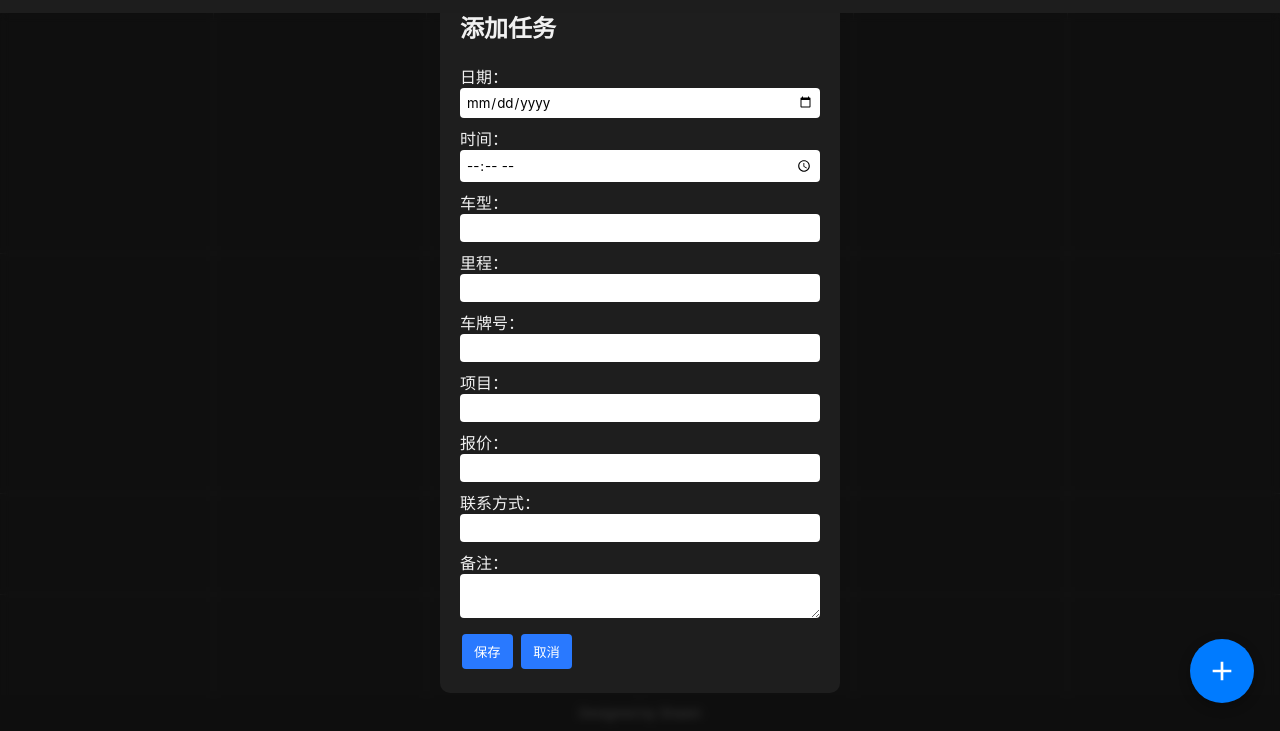
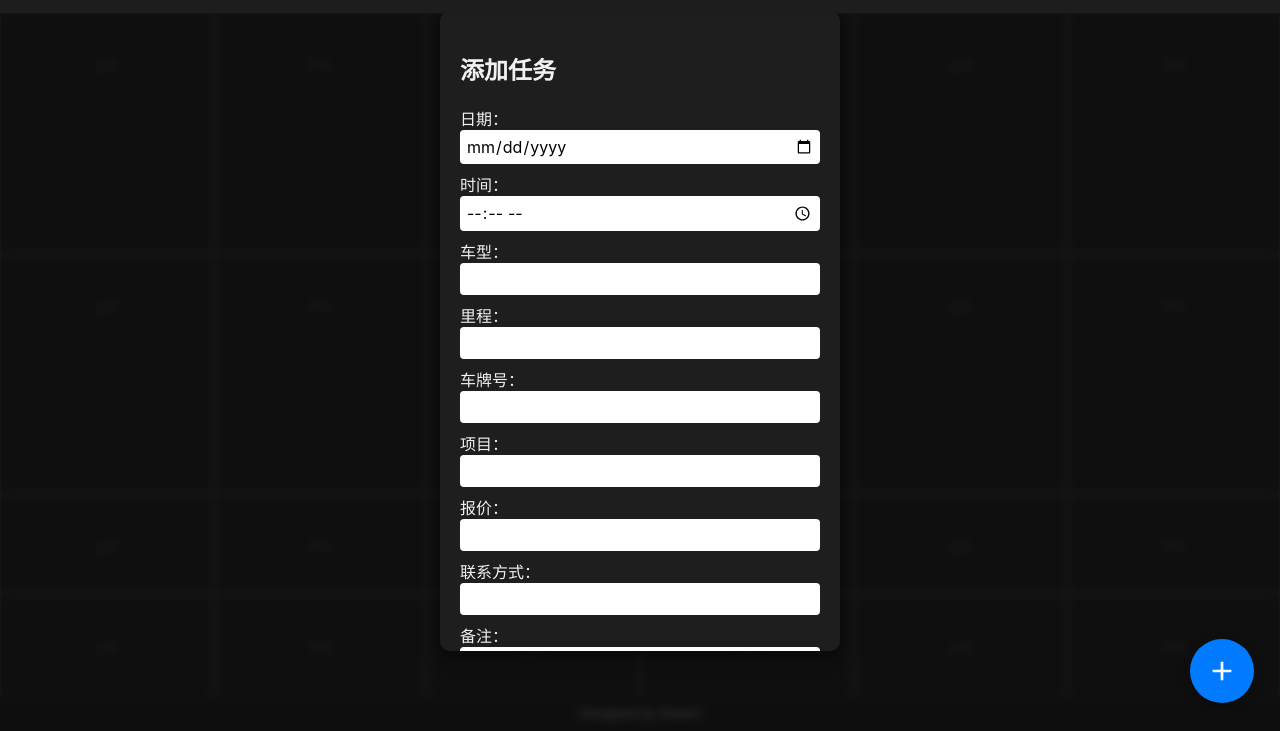
Before and after one commit to shawnzhao0518-art/TD-Schedule, a plain HTML site: page index.html in a window 1280 px wide. Shown: the part 69-800 px from the top of the page. Drawn offline with Linux system fonts and the light colour scheme; no server answers.

Commit message:
Update index.html

```diff
--- a/index.html
+++ b/index.html
@@ -1,8 +1,8 @@
 <!DOCTYPE html>
 <html lang="zh">
 <head>
-<meta charset="UTF-8" />
-<meta name="viewport" content="width=device-width,initial-scale=1.0" />
+<meta charset="UTF-8">
+<meta name="viewport" content="width=device-width, initial-scale=1.0">
 <title>TD Schedule</title>
 <style>
 *{box-sizing:border-box;font-family:-apple-system,PingFang SC,Roboto,sans-serif;}
@@ -11,7 +11,8 @@ header{text-align:center;padding:16px 0;background:#1d1d1d;position:sticky;top:0
 header h1{margin:0;font-size:22px;}
 #week-range{font-size:14px;color:#bbb;margin-top:4px;}
 main{flex:1;display:grid;grid-template-columns:repeat(6,1fr);grid-template-rows:repeat(2,1fr);gap:1px;background:#333;}
-.day-cell{background:#1e1e1e;position:relative;min-height:100px;padding:4px;overflow:hidden;}
+.day-cell{background:#1e1e1e;border:1px solid #333;position:relative;min-height:100px;padding:4px;overflow:hidden;text-align:center;}
+.placeholder{color:#444;font-size:13px;margin-top:38px;}
 .task{background:#2b4b6f;margin:2px 0;padding:4px;border-radius:6px;font-size:12px;cursor:pointer;}
 .task.done{background:#2e6f5e;}
 #add-btn{position:fixed;bottom:24px;right:24px;width:64px;height:64px;border:none;border-radius:50%;
@@ -23,8 +24,9 @@ footer{text-align:center;padding:10px 0;font-size:13px;color:#777;background:#1d
 #modal{position:fixed;top:0;left:0;width:100%;height:100%;background:rgba(0,0,0,.5);display:flex;
 align-items:center;justify-content:center;backdrop-filter:blur(4px);}
 .hidden{display:none;}
-.modal-content{background:#1e1e1e;padding:20px;border-radius:10px;width:90%;max-width:400px;}
-.modal-content input,textarea{width:100%;margin-bottom:8px;border:none;border-radius:4px;padding:6px;}
+.modal-content{background:#1e1e1e;padding:20px;border-radius:10px;width:90%;max-width:400px;max-height:80vh;
+overflow-y:auto;box-shadow:0 6px 20px rgba(0,0,0,0.5);}
+.modal-content input,textarea{width:100%;margin-bottom:8px;border:none;border-radius:4px;padding:6px;font-size:16px;}
 button{background:#2979ff;color:#fff;border:none;border-radius:4px;padding:8px 12px;margin:4px 2px;cursor:pointer;}
 @media(max-width:768px){main{grid-template-columns:repeat(3,1fr);grid-template-rows:repeat(4,1fr);}}
 </style>
@@ -62,7 +64,6 @@ button{background:#2979ff;color:#fff;border:none;border-radius:4px;padding:8px 1
 </div>
 
 <script type="module">
-// ---------------- Firebase 初始化 ----------------
 import { initializeApp } from "https://www.gstatic.com/firebasejs/12.4.0/firebase-app.js";
 import { getDatabase, ref, set, get, onValue } from "https://www.gstatic.com/firebasejs/12.4.0/firebase-database.js";
 import { getAuth, signInAnonymously } from "https://www.gstatic.com/firebasejs/12.4.0/firebase-auth.js";
@@ -79,9 +80,9 @@ const firebaseConfig = {
 const app=initializeApp(firebaseConfig);
 const db=getDatabase(app);
 const auth=getAuth();
-signInAnonymously(auth).then(()=>console.log("✅ 已匿名登录")).catch(e=>console.error("登录失败",e));
+signInAnonymously(auth);
 
-// ---------------- 业务逻辑 ----------------
+// 获取 DOM
 const scheduleEl=document.getElementById("schedule");
 const weekRangeEl=document.getElementById("week-range");
 const addBtn=document.getElementById("add-btn");
@@ -89,6 +90,7 @@ const modal=document.getElementById("modal");
 const saveBtn=document.getElementById("save-task");
 const cancelBtn=document.getElementById("cancel-task");
 
+// 日期计算
 function getMonday(d){d=new Date(d);const day=d.getDay(),diff=d.getDate()-day+(day===0?-6:1);return new Date(d.setDate(diff));}
 function fmt(d){return `${d.getMonth()+1}.${d.getDate()}`;}
 function buildWeeks(){
@@ -100,25 +102,34 @@ function buildWeeks(){
   weekRangeEl.textContent=`【本周 ${fmt(monday)}–${fmt(week1End)}】 | 【下周 ${fmt(nextWeek)}–${fmt(week2End)}】`;
   return [monday,nextWeek];
 }
+
+// 生成表格
 function renderGrid(){
   scheduleEl.innerHTML="";
   const[w1,w2]=buildWeeks();
   const days=[];
   for(let i=0;i<6;i++)days.push(new Date(w1.getFullYear(),w1.getMonth(),w1.getDate()+i));
   for(let i=0;i<6;i++)days.push(new Date(w2.getFullYear(),w2.getMonth(),w2.getDate()+i));
-  days.forEach(date=>["AM","PM"].forEach(p=>{
-    const div=document.createElement("div");
-    div.className="day-cell";
-    div.dataset.key=`${date.toISOString().split("T")[0]}_${p}`;
-    scheduleEl.appendChild(div);
-  }));
+  days.forEach((date,idx)=>{
+    ["上午","下午"].forEach((period,j)=>{
+      const div=document.createElement("div");
+      div.className="day-cell";
+      div.dataset.key=`${date.toISOString().split("T")[0]}_${j===0?"AM":"PM"}`;
+      const placeholder=document.createElement("div");
+      placeholder.className="placeholder";
+      placeholder.textContent=period;
+      div.appendChild(placeholder);
+      scheduleEl.appendChild(div);
+    });
+  });
 }
 renderGrid();
 
+// 实时监听数据库
 onValue(ref(db),snap=>{
   const data=snap.val()||{};
   document.querySelectorAll(".day-cell").forEach(c=>{
-    c.innerHTML="";
+    c.querySelectorAll(".task").forEach(t=>t.remove());
     const key=c.dataset.key;
     const list=data[key]||[];
     list.forEach(i=>{
@@ -130,6 +141,7 @@ onValue(ref(db),snap=>{
   });
 });
 
+// 按钮事件
 addBtn.onclick=()=>modal.classList.remove("hidden");
 cancelBtn.onclick=()=>modal.classList.add("hidden");
 saveBtn.onclick=()=>{
```
